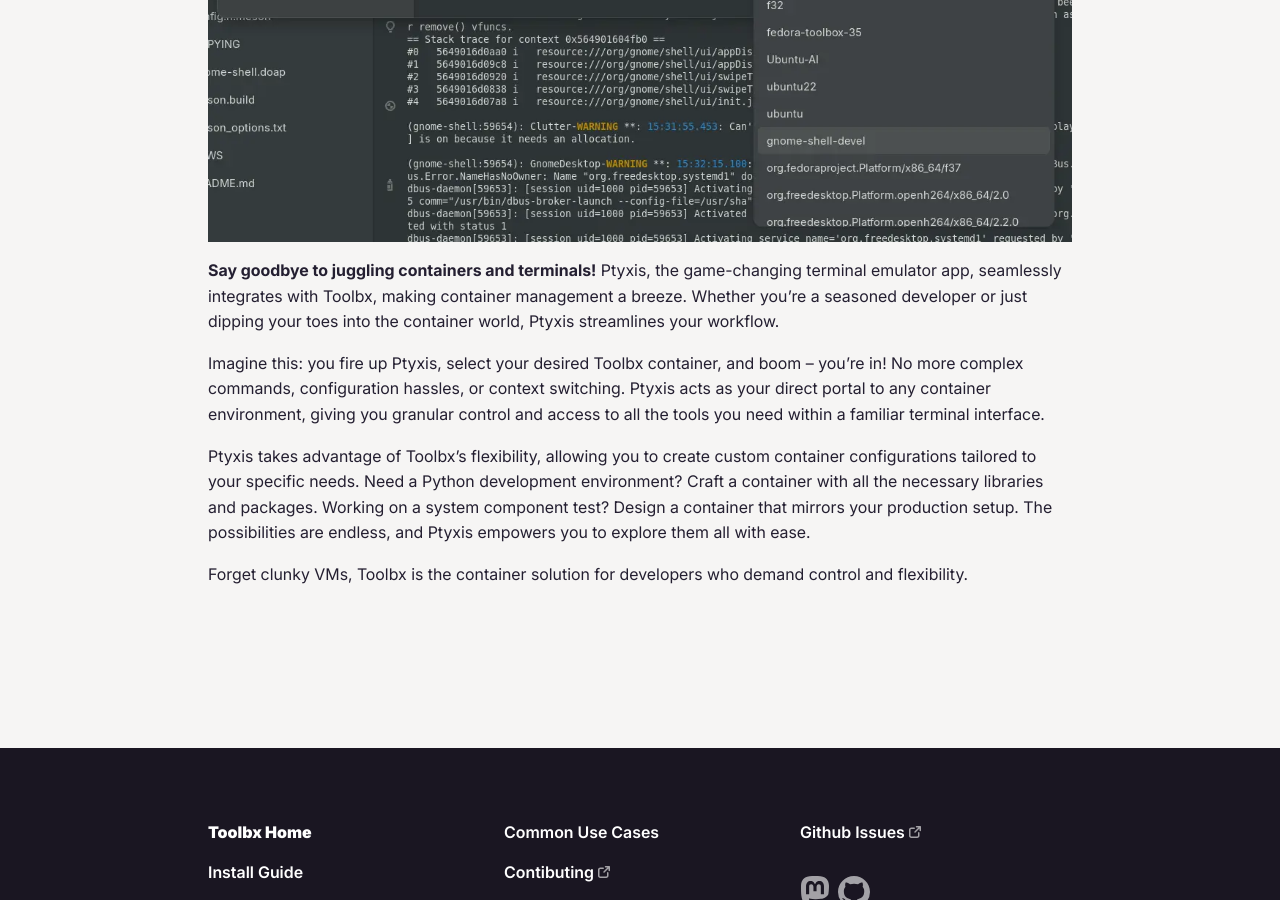
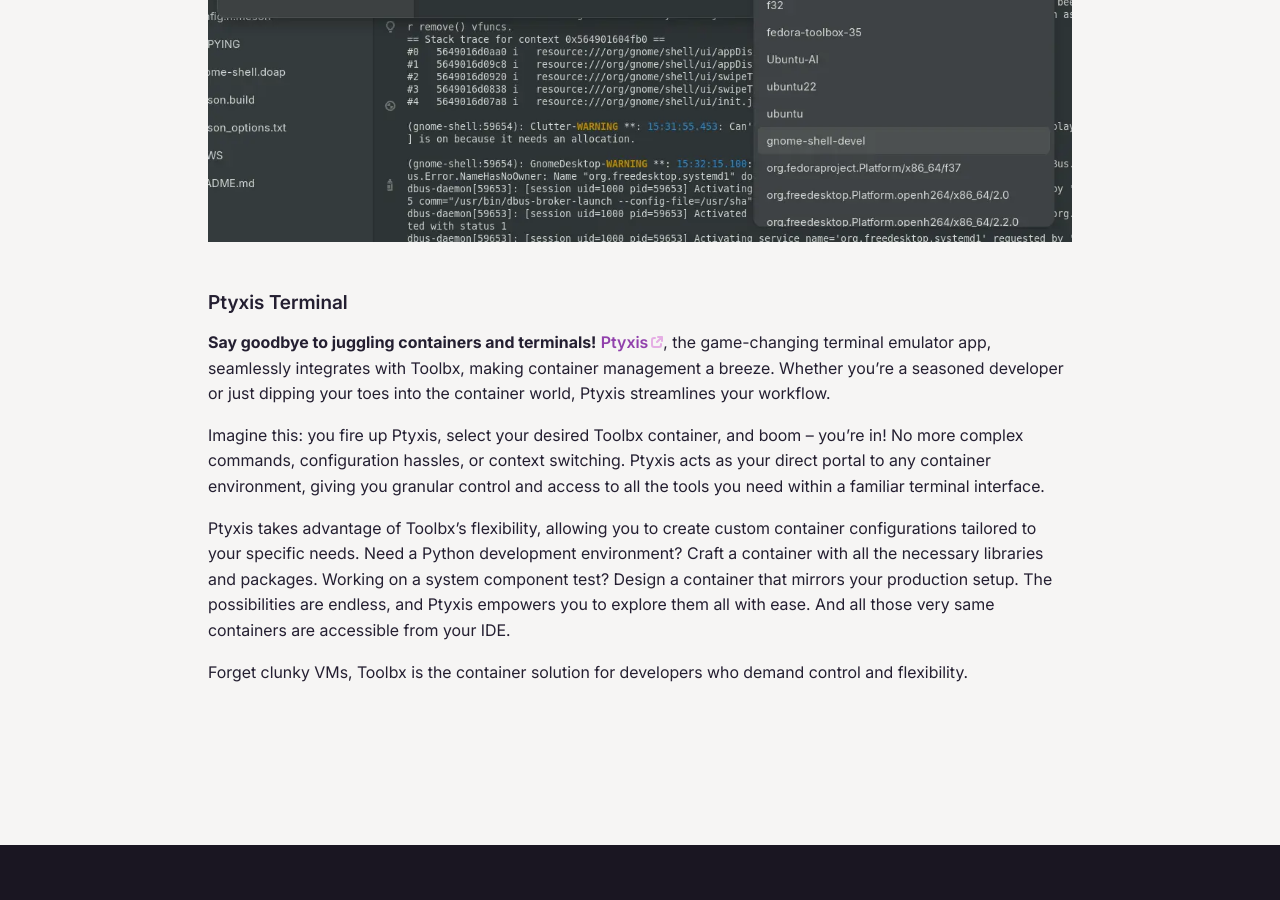
Before and after one commit to containers/containertoolbx.org, a Jekyll site: the page built from use.md, in a window 1280 px wide and 900 px high, scrolled down 1471 px. Built offline with Jekyll 4.4.1, drawn with Linux system fonts in a browser that asks for light colours.

```diff
--- a/use.md
+++ b/use.md
@@ -20,10 +20,12 @@
 
 ![GNOME Shell running inside a toolbx container](../assets/builder-shell-toolbx.webp){: .full}
 
-**Say goodbye to juggling containers and terminals!** Ptyxis, the game-changing terminal emulator app, seamlessly integrates with Toolbx, making container management a breeze. Whether you're a seasoned developer or just dipping your toes into the container world, Ptyxis streamlines your workflow.
+## Ptyxis Terminal
+
+**Say goodbye to juggling containers and terminals!** [Ptyxis](https://gitlab.gnome.org/chergert/prompt), the game-changing terminal emulator app, seamlessly integrates with Toolbx, making container management a breeze. Whether you're a seasoned developer or just dipping your toes into the container world, Ptyxis streamlines your workflow.
 
 Imagine this: you fire up Ptyxis, select your desired Toolbx container, and boom – you're in! No more complex commands, configuration hassles, or context switching. Ptyxis acts as your direct portal to any container environment, giving you granular control and access to all the tools you need within a familiar terminal interface.
 
-Ptyxis takes advantage of Toolbx's flexibility, allowing you to create custom container configurations tailored to your specific needs. Need a Python development environment? Craft a container with all the necessary libraries and packages. Working on a system component test? Design a container that mirrors your production setup. The possibilities are endless, and Ptyxis empowers you to explore them all with ease.
+Ptyxis takes advantage of Toolbx's flexibility, allowing you to create custom container configurations tailored to your specific needs. Need a Python development environment? Craft a container with all the necessary libraries and packages. Working on a system component test? Design a container that mirrors your production setup. The possibilities are endless, and Ptyxis empowers you to explore them all with ease. And all those very same containers are accessible from your IDE.
 
 Forget clunky VMs, Toolbx is the container solution for developers who demand control and flexibility.
```
Also changed, not shown: index.md (+0 -1 lines), assets/toolbx-dark.gif, assets/toolbx.gif.
